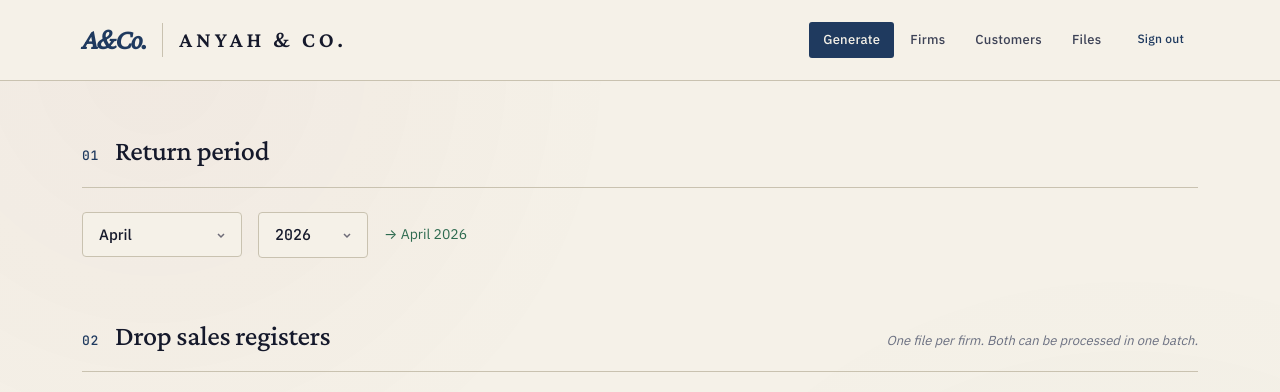
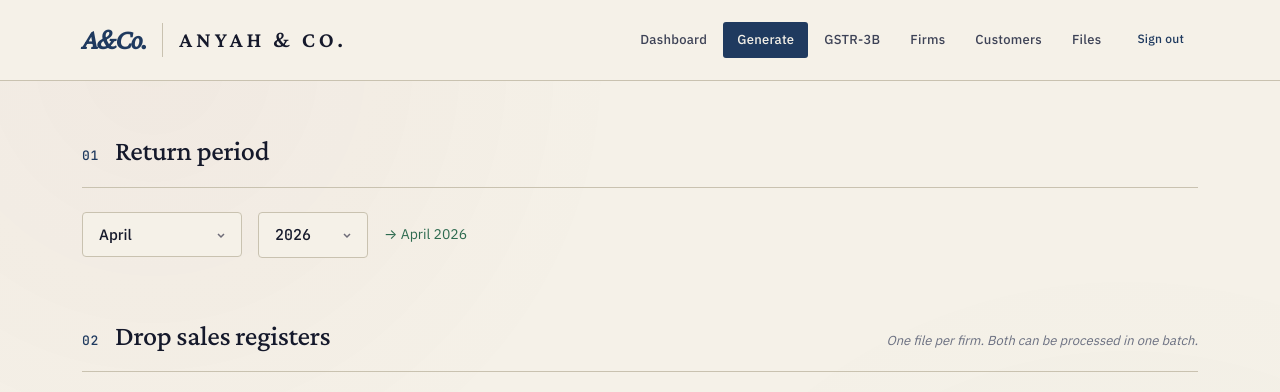
Before and after one commit to Sai2652/GSTR-Tool, a Flask app: page /gstr1 in a window 1280 px wide. Shown: the top 392 px of the page. Run offline with Flask 3, Linux system fonts and the light colour scheme.

Commit message:
Update index.html

```diff
--- a/web/templates/index.html
+++ b/web/templates/index.html
@@ -13,12 +13,13 @@
 
 <header class="topbar">
   <div class="topbar-inner">
-    <a href="{{ url_for('index') }}" class="brand">
+    <a href="{{ url_for('dashboard') }}" class="brand">
       <span class="brand-mark"></span>
       <div class="brand-title">ANYAH &amp; CO.</div>
     </a>
-    <nav>
-      <a href="{{ url_for('index') }}" class="nav-link active">Generate</a>
+    <nav><a href="{{ url_for('dashboard') }}" class="nav-link">Dashboard</a>
+      <a href="{{ url_for('gstr1_page') }}" class="nav-link active">Generate</a>
+      <a href="{{ url_for('gstr3b_page') }}" class="nav-link">GSTR-3B</a>
       <a href="{{ url_for('firms_page') }}" class="nav-link">Firms</a>
       <a href="{{ url_for('customers_page') }}" class="nav-link">Customers</a>
       <a href="{{ url_for('files_page') }}" class="nav-link">Files</a>
```
